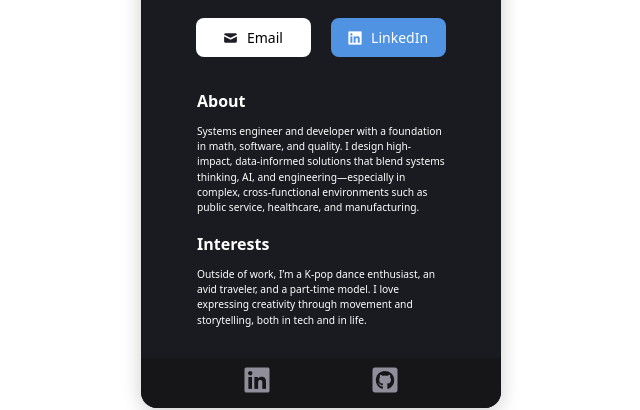
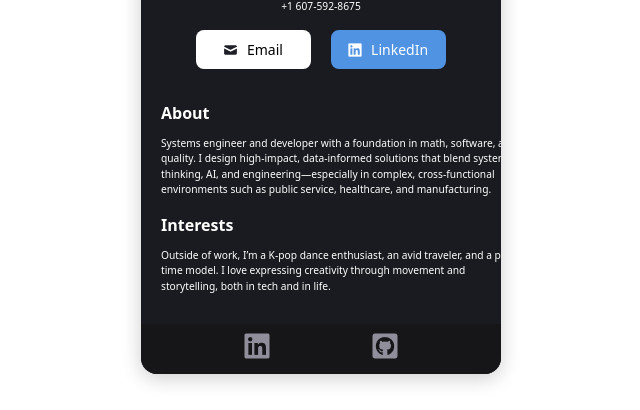
Before and after one commit to AnnieZha99/digitalBusinessCard, a React (Vite) app: page / in a window 1280 px wide. Shown: the part 382-792 px from the top of the page, without its empty margins (319-959 px from the left). Built offline with nearby package versions, Linux system fonts and the light colour scheme.

Commit message:
Main padding

```diff
--- a/src/App.css
+++ b/src/App.css
@@ -122,20 +122,20 @@
 }
 
 .about, .interests {
-  padding: 0 20px;
   text-align: left;
 }
 
 main {
-  width: 80%;
-  align-content: center;
+  max-width: 360px;
+  width: 100%;
+  margin: 0 auto 30px;
+  padding: 0 20px; /* Give main the padding, not its children */
   display: flex;
-  display: -webkit-flex;
-  -webkit-justify-content: center;
+  flex-direction: column;
   justify-content: center;
-  flex-direction: column;
-  margin-bottom: 30px;
+  align-items: center;
 }
+
 
 .footer {
   background-color: #161619;
```
